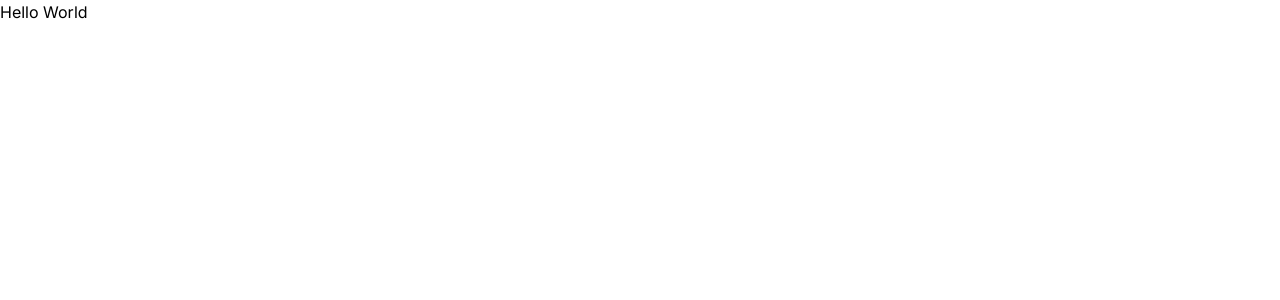
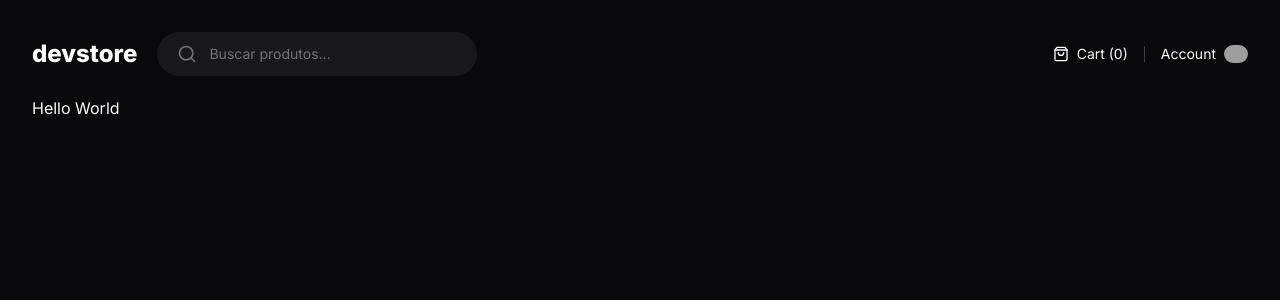
Before and after one commit to MichaelCStrahl/devstore, a Next.js app: page / in a window 1280 px wide. Shown: the top 300 px of the page. Built offline with nearby package versions, Linux system fonts and the light colour scheme; grey boxes are pictures that could not be loaded.

Commit message:
add header layout

```diff
--- a/next.config.mjs
+++ b/next.config.mjs
@@ -1,4 +1,13 @@
 /** @type {import('next').NextConfig} */
-const nextConfig = {};
+const nextConfig = {
+  images: {
+    remotePatterns: [
+      {
+        protocol: 'https',
+        hostname: 'github.com',
+      },
+    ],
+  },
+}
 
 export default nextConfig;
--- a/package.json
+++ b/package.json
@@ -9,6 +9,7 @@
     "lint": "biome check --apply ./"
   },
   "dependencies": {
+    "lucide-react": "^0.372.0",
     "next": "14.2.2",
     "react": "^18",
     "react-dom": "^18"
--- /dev/null
+++ b/src/app/(store)/(home)/loading.tsx
@@ -0,0 +1,3 @@
+export default function HomeLoading() {
+	return <p>Loading...</p>;
+}
--- /dev/null
+++ b/src/app/(store)/layout.tsx
@@ -0,0 +1,11 @@
+import { Header } from "@/components/header";
+import type { ReactNode } from "react";
+
+export default function StoreLayout({ children }: { children: ReactNode }) {
+	return (
+		<div className="mx-auto grid min-h-screen w-full max-w-[1600px] grid-rows-[min-content_max-content] gap-5 p-8">
+			<Header />
+			{children}
+		</div>
+	);
+}
--- /dev/null
+++ b/src/app/(store)/search/loading.tsx
@@ -0,0 +1,3 @@
+export default function SearchLoading() {
+	return <p>Carregando busca...</p>;
+}
--- a/src/app/layout.tsx
+++ b/src/app/layout.tsx
@@ -15,7 +15,7 @@
 }>) {
 	return (
 		<html lang="pt" className={inter.variable}>
-			<body>{children}</body>
+			<body className="bg-zinc-950 text-zinc-50 antialiased">{children}</body>
 		</html>
 	);
 }
--- /dev/null
+++ b/src/components/header.tsx
@@ -0,0 +1,43 @@
+import { Search, ShoppingBag } from "lucide-react";
+import Image from "next/image";
+import Link from "next/link";
+
+export function Header() {
+	return (
+		<div className="flex items-center justify-between">
+			<div className="flex items-center gap-5">
+				<Link href="/" className="text-2xl font-extrabold text-white">
+					devstore
+				</Link>
+
+				<form className="flex w-[320px] items-center gap-3 rounded-full bg-zinc-900 px-5 py-3 ring-zinc-700">
+					<Search className="w-5 h-5 text-zinc-500" />
+
+					<input
+						placeholder="Buscar produtos..."
+						className="flex-1 bg-transparent text-sm outline-none placeholder:text-zinc-500"
+					/>
+				</form>
+			</div>
+			<div className="flex items-center gap-4">
+				<div className="flex items-center gap-2">
+					<ShoppingBag className="h-4 w-4" />
+					<span className="text-sm">Cart (0)</span>
+				</div>
+
+				<div className="w-px h-4 bg-zinc-700" />
+
+				<Link href="/" className="flex items-center gap-2 hover:underline">
+					<span className="text-sm">Account</span>
+					<Image
+						src="https://github.com/MichaelCStrahl.png"
+						className="h6 w-6 rounded-full"
+						width={24}
+						height={24}
+						alt=""
+					/>
+				</Link>
+			</div>
+		</div>
+	);
+}
```
Also changed, not shown: src/app/(store)/(home)/page.tsx (renamed from src/app/page.tsx), src/app/(store)/search/page.tsx (added), 1 other file (tests, documents, lock files or other folders).
